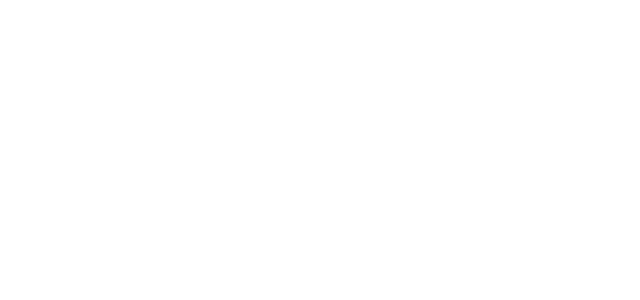
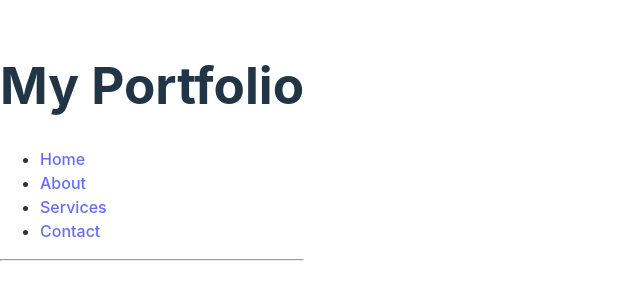
Before and after one commit to minolFernando05/Portfolio-website, a React (Vite) app in the folder portfolio-website-project/: page / in a window 1280 px wide. Shown: the part 254-554 px from the top of the page, without its empty margins (0-640 px from the left). Built offline with nearby package versions, Linux system fonts and the light colour scheme.

Commit message:
Add header component to App.jsx

```diff
--- a/portfolio-website-project/src/App.jsx
+++ b/portfolio-website-project/src/App.jsx
@@ -1,7 +1,9 @@
-
+import Header from "./Header.jsx"
 
 function App() {
-
+    return(
+        <Header/>
+    );
 }
 
 export default App
--- /dev/null
+++ b/portfolio-website-project/src/Header.jsx
@@ -0,0 +1,18 @@
+function Header() {
+    return (
+        <header>
+            <h1>My Portfolio</h1>
+            <nav>
+                <ul>
+                    <li><a href="#">Home</a></li>
+                    <li><a href="#">About</a></li>
+                    <li><a href="#">Services</a></li>
+                    <li><a href="#">Contact</a></li>
+                </ul>
+            </nav>
+            <hr></hr>
+        </header>
+    );
+}
+
+export default Header;
```
